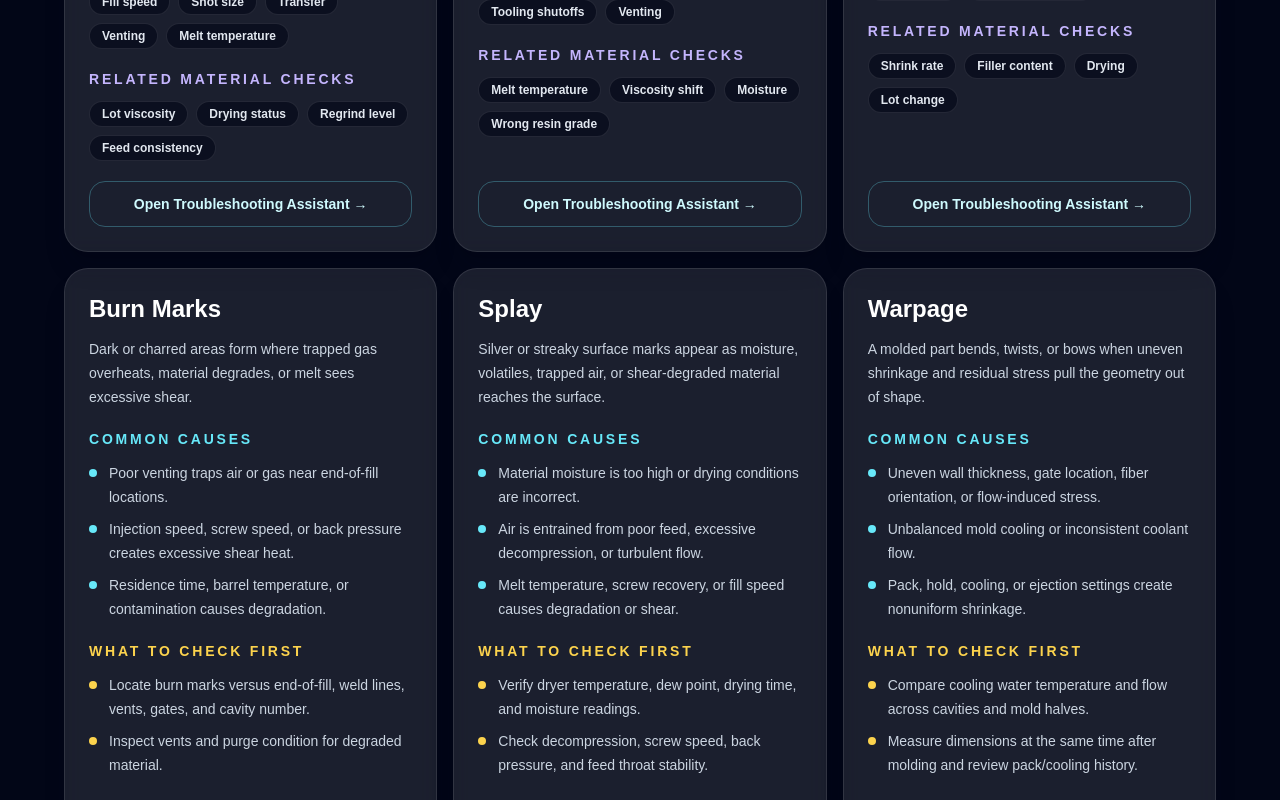
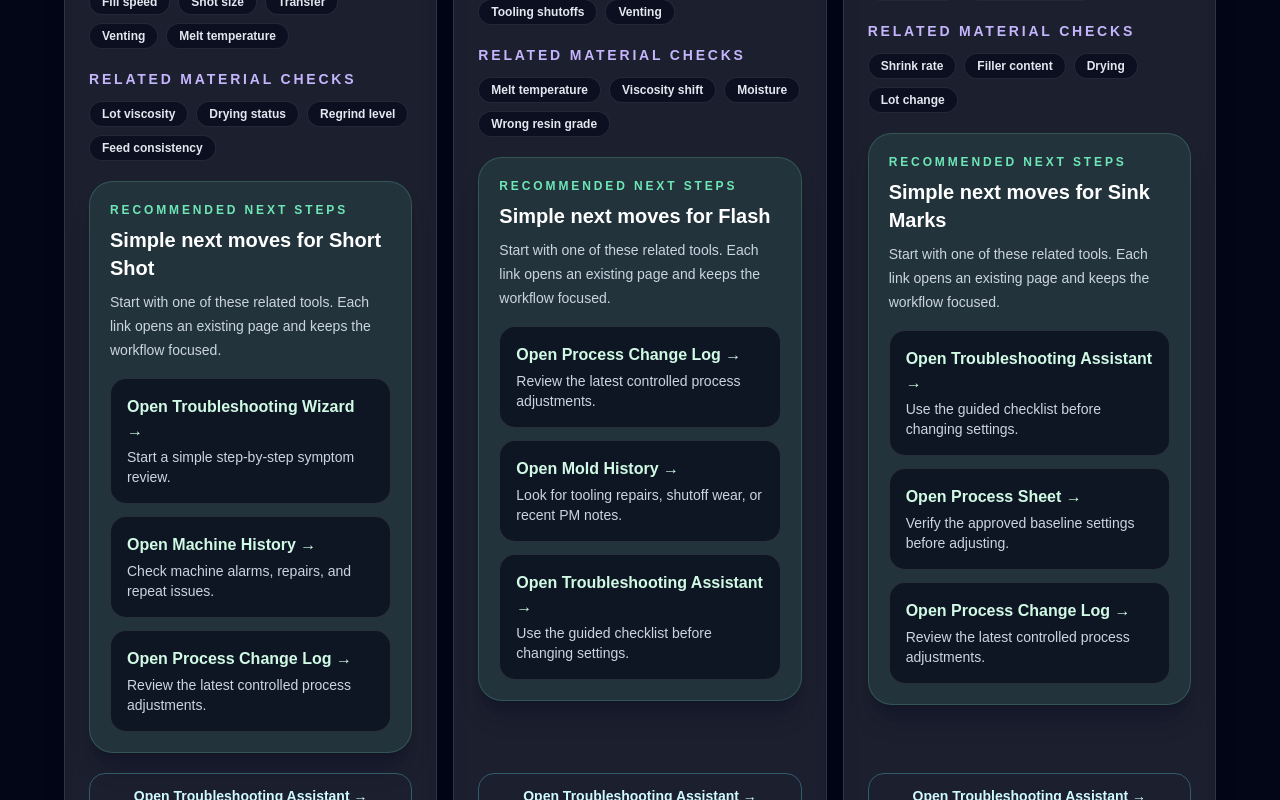
Before and after one commit to scottgraham2882-collab/molding-mentor-ai, a Next.js app: page /defects in a window 1280 px wide. Shown: the part 1240-2040 px from the top of the page. Built offline with nearby package versions, Linux system fonts and the light colour scheme.

Commit message:
Add smart next-step recommendations

```diff
--- a/app/defects/page.tsx
+++ b/app/defects/page.tsx
@@ -1,5 +1,6 @@
 import Link from "next/link";
 
+import { RecommendedNextSteps } from "../../components/RecommendedNextSteps";
 import { defectGuides, troubleshootingHref } from "../../lib/defect-data";
 
 export default function DefectsPage() {
@@ -47,6 +48,7 @@ export default function DefectsPage() {
                   <Checklist title="Corrective actions" items={defect.actions} accent="bg-emerald-300" titleColor="text-emerald-300" />
                   <TagList title="Related process areas" items={defect.processAreas} />
                   <TagList title="Related material checks" items={defect.materialChecks} />
+                  <RecommendedNextSteps defectSlug={defect.slug} contextLabel={defect.name} />
                 </div>
                 <Link href={troubleshootingHref} className="rounded-2xl border border-cyan-300/30 px-4 py-3 text-center text-sm font-black text-cyan-100 transition hover:border-cyan-200 hover:bg-cyan-300/10">
                   Open Troubleshooting Assistant →
--- a/app/photo-analysis/page.tsx
+++ b/app/photo-analysis/page.tsx
@@ -3,12 +3,14 @@
 import Link from "next/link";
 import { ChangeEvent, useMemo, useState } from "react";
 
+import { RecommendedNextSteps } from "../../components/RecommendedNextSteps";
 import { defectGuides } from "../../lib/defect-data";
 
 type DefectCategory = string;
 
 type AnalysisResult = {
   likelyDefect: string;
+  defectSlug: string;
   confidence: string;
   possibleCauses: string[];
   processChecks: string[];
@@ -32,6 +34,7 @@ function buildAnalysis(material: string, category: DefectCategory, hasPhoto: boo
 
   return {
     likelyDefect: defect.name,
+    defectSlug: defect.slug,
     possibleCauses: defect.causes,
     processChecks: [...defect.checkFirst, ...defect.processAreas.map((area) => `Review related process area: ${area}.`)],
     correctiveActions: defect.actions,
@@ -137,11 +140,11 @@ export default function PhotoAnalysisPage() {
                   <section className="md:col-span-2"><h3 className="font-bold text-white">Corrective actions</h3><ul className="mt-3 space-y-2 text-sm leading-6 text-slate-300">{result.correctiveActions.map((item) => <li key={item}>• {item}</li>)}</ul></section>
                 </div>
               </div>
-              <aside className="rounded-3xl border border-white/10 bg-white/10 p-5">
-                <h3 className="text-xl font-bold text-white">Open next</h3>
-                <div className="mt-4 flex flex-col gap-3">
-                  <Link href="/defects" className="rounded-2xl border border-cyan-300/30 px-4 py-3 text-center font-bold text-cyan-100 transition hover:bg-cyan-300/10">Defect Library →</Link>
-                  <Link href="/troubleshooting" className="rounded-2xl border border-emerald-300/30 px-4 py-3 text-center font-bold text-emerald-100 transition hover:bg-emerald-300/10">Troubleshooting Assistant →</Link>
+              <aside className="space-y-4">
+                <RecommendedNextSteps defectSlug={result.defectSlug} contextLabel={`${result.likelyDefect} photo analysis`} />
+                <div className="rounded-3xl border border-white/10 bg-white/10 p-5">
+                  <h3 className="text-xl font-bold text-white">Need more context?</h3>
+                  <Link href="/defects" className="mt-4 block rounded-2xl border border-cyan-300/30 px-4 py-3 text-center font-bold text-cyan-100 transition hover:bg-cyan-300/10">Open Defect Library →</Link>
                 </div>
               </aside>
             </div>
--- a/app/troubleshooting/page.tsx
+++ b/app/troubleshooting/page.tsx
@@ -1,5 +1,6 @@
 import Link from "next/link";
 
+import { RecommendedNextSteps } from "../../components/RecommendedNextSteps";
 import { defectGuides } from "../../lib/defect-data";
 
 const intakeQuestions = [
@@ -34,6 +35,7 @@ const troubleshootingSteps = [
 
 const quickPaths = defectGuides.map((defect) => ({
   symptom: defect.name,
+  slug: defect.slug,
   action: `Check first: ${defect.checkFirst[0]} Corrective action: ${defect.actions[0]}`,
 }));
 
@@ -122,6 +124,9 @@ export default function TroubleshootingPage() {
               <article key={path.symptom} className="rounded-2xl border border-white/10 bg-slate-900/70 p-4">
                 <h3 className="text-lg font-bold text-cyan-200">{path.symptom}</h3>
                 <p className="mt-2 text-sm leading-6 text-slate-300">{path.action}</p>
+                <div className="mt-4">
+                  <RecommendedNextSteps defectSlug={path.slug} contextLabel={`${path.symptom} troubleshooting`} />
+                </div>
               </article>
             ))}
           </div>
--- /dev/null
+++ b/components/RecommendedNextSteps.tsx
@@ -0,0 +1,34 @@
+import Link from "next/link";
+
+import { getSmartRecommendations } from "../lib/smart-recommendations";
+
+type RecommendedNextStepsProps = {
+  defectSlug: string;
+  contextLabel?: string;
+};
+
+export function RecommendedNextSteps({ defectSlug, contextLabel = "this result" }: RecommendedNextStepsProps) {
+  const recommendations = getSmartRecommendations(defectSlug);
+
+  return (
+    <section className="rounded-3xl border border-emerald-300/20 bg-emerald-300/10 p-4 shadow-xl shadow-slate-950/20 sm:p-5">
+      <p className="text-xs font-black uppercase tracking-[0.24em] text-emerald-300">Recommended Next Steps</p>
+      <h3 className="mt-2 text-xl font-bold text-white">Simple next moves for {contextLabel}</h3>
+      <p className="mt-2 text-sm leading-6 text-slate-300">
+        Start with one of these related tools. Each link opens an existing page and keeps the workflow focused.
+      </p>
+      <div className="mt-4 grid gap-3">
+        {recommendations.map((recommendation) => (
+          <Link
+            key={`${recommendation.href}-${recommendation.label}`}
+            href={recommendation.href}
+            className="rounded-2xl border border-white/10 bg-slate-950/60 p-4 transition hover:border-emerald-300/40 hover:bg-emerald-300/10 focus:outline-none focus:ring-4 focus:ring-emerald-300/20"
+          >
+            <span className="block text-base font-black text-emerald-100">{recommendation.label} →</span>
+            <span className="mt-1 block text-sm leading-5 text-slate-300">{recommendation.helper}</span>
+          </Link>
+        ))}
+      </div>
+    </section>
+  );
+}
--- /dev/null
+++ b/lib/smart-recommendations.ts
@@ -0,0 +1,89 @@
+export type SmartRecommendation = {
+  label: string;
+  href: string;
+  helper: string;
+};
+
+const recommendationCatalog = {
+  materialDryingLog: {
+    label: "Open Material Drying Log",
+    href: "/materials/drying-log",
+    helper: "Confirm dryer time, temperature, and moisture checks.",
+  },
+  materialLotTraceability: {
+    label: "Open Material Lot Traceability",
+    href: "/materials/lot-traceability",
+    helper: "Check lot changes, labels, and resin history.",
+  },
+  materialTroubleshooter: {
+    label: "Open Material Troubleshooter",
+    href: "/materials/troubleshooter",
+    helper: "Walk through resin, drying, color, and regrind checks.",
+  },
+  processChangeLog: {
+    label: "Open Process Change Log",
+    href: "/process-change-log",
+    helper: "Review the latest controlled process adjustments.",
+  },
+  moldHistory: {
+    label: "Open Mold History",
+    href: "/molds",
+    helper: "Look for tooling repairs, shutoff wear, or recent PM notes.",
+  },
+  troubleshootingAssistant: {
+    label: "Open Troubleshooting Assistant",
+    href: "/troubleshooting",
+    helper: "Use the guided checklist before changing settings.",
+  },
+  scientificMoldingStudies: {
+    label: "Open Scientific Molding Studies",
+    href: "/scientific-molding/studies",
+    helper: "Compare study data for gate seal, cooling, and process windows.",
+  },
+  processSheet: {
+    label: "Open Process Sheet",
+    href: "/process-sheet-builder",
+    helper: "Verify the approved baseline settings before adjusting.",
+  },
+  troubleshootingWizard: {
+    label: "Open Troubleshooting Wizard",
+    href: "/troubleshooting",
+    helper: "Start a simple step-by-step symptom review.",
+  },
+  machineHistory: {
+    label: "Open Machine History",
+    href: "/machines",
+    helper: "Check machine alarms, repairs, and repeat issues.",
+  },
+} satisfies Record<string, SmartRecommendation>;
+
+const recommendationsByDefectSlug: Record<string, SmartRecommendation[]> = {
+  splay: [
+    recommendationCatalog.materialDryingLog,
+    recommendationCatalog.materialLotTraceability,
+    recommendationCatalog.materialTroubleshooter,
+  ],
+  flash: [
+    recommendationCatalog.processChangeLog,
+    recommendationCatalog.moldHistory,
+    recommendationCatalog.troubleshootingAssistant,
+  ],
+  warpage: [
+    recommendationCatalog.scientificMoldingStudies,
+    recommendationCatalog.processSheet,
+    recommendationCatalog.moldHistory,
+  ],
+  "short-shot": [
+    recommendationCatalog.troubleshootingWizard,
+    recommendationCatalog.machineHistory,
+    recommendationCatalog.processChangeLog,
+  ],
+};
+
+export function getSmartRecommendations(defectSlug: string): SmartRecommendation[] {
+  return recommendationsByDefectSlug[defectSlug] ?? [
+    recommendationCatalog.troubleshootingAssistant,
+    recommendationCatalog.processSheet,
+    recommendationCatalog.processChangeLog,
+  ];
+}
```
